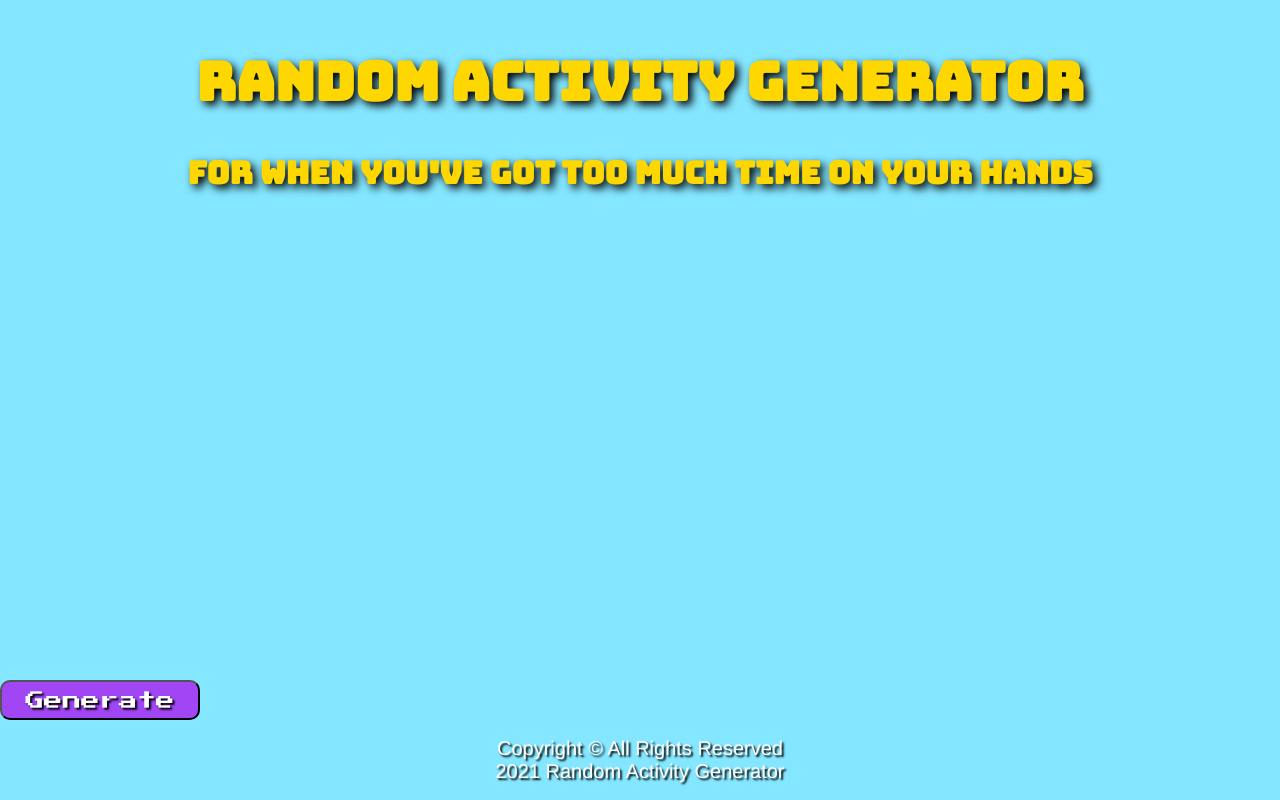
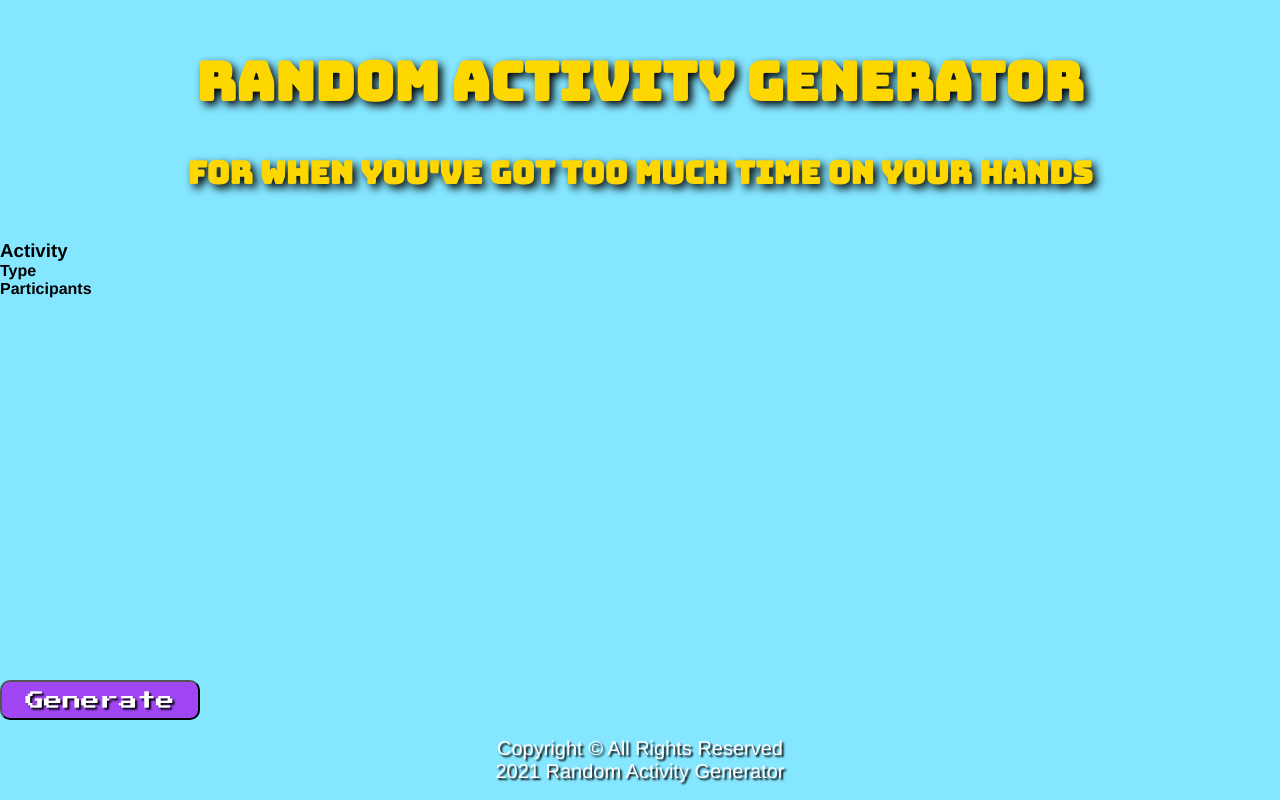
Before and after one commit to alainagossett/random-activity-generator, a plain HTML site: page index.html in a window 1280 px wide. Drawn offline with nearby package versions, Linux system fonts and the light colour scheme.

Commit message:
wip: adds JS boilerplate

```diff
--- a/index.html
+++ b/index.html
@@ -17,6 +17,12 @@
         <h3>For when you've got too much time on your hands</h3>
     </header>
     <main>
+        <h3>Activity</h3>
+        <p id="activity"></p>
+        <p><strong>Type</strong></p>
+        <p id="type"></p>
+        <p><strong>Participants</strong></p>
+        <p id="partic"></p>
     </main>
     <form>
         <label>
```
